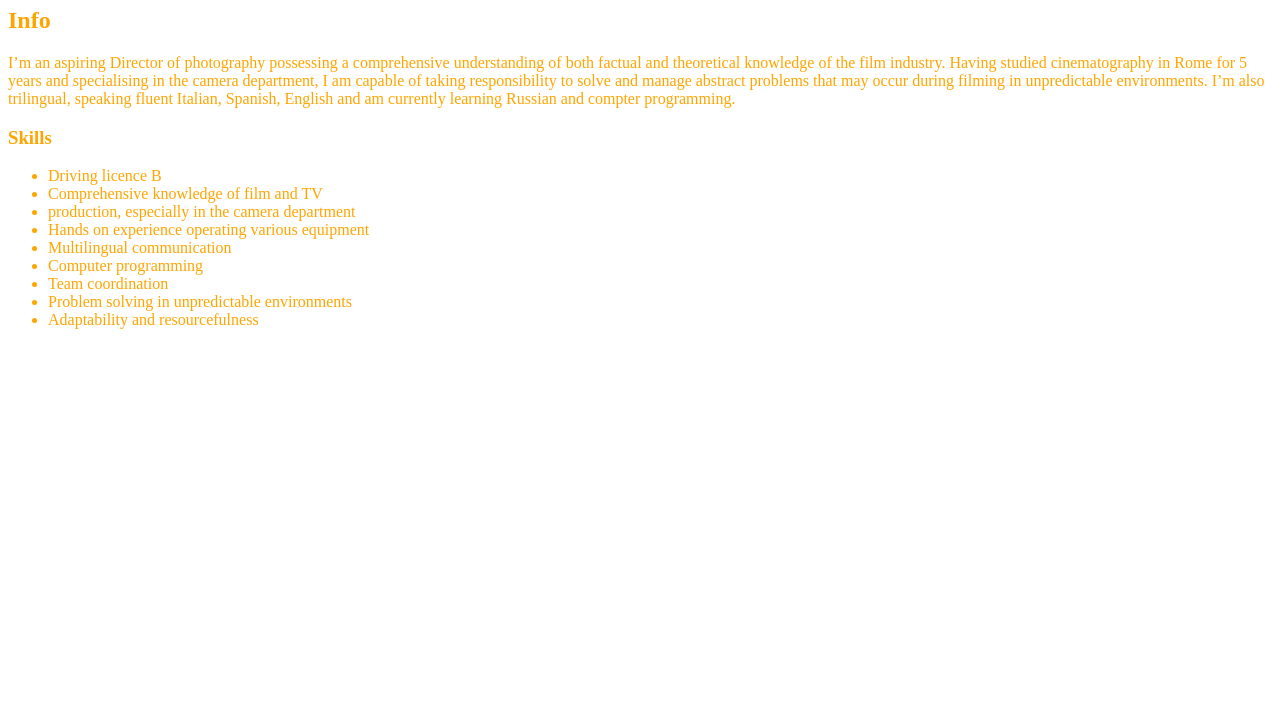
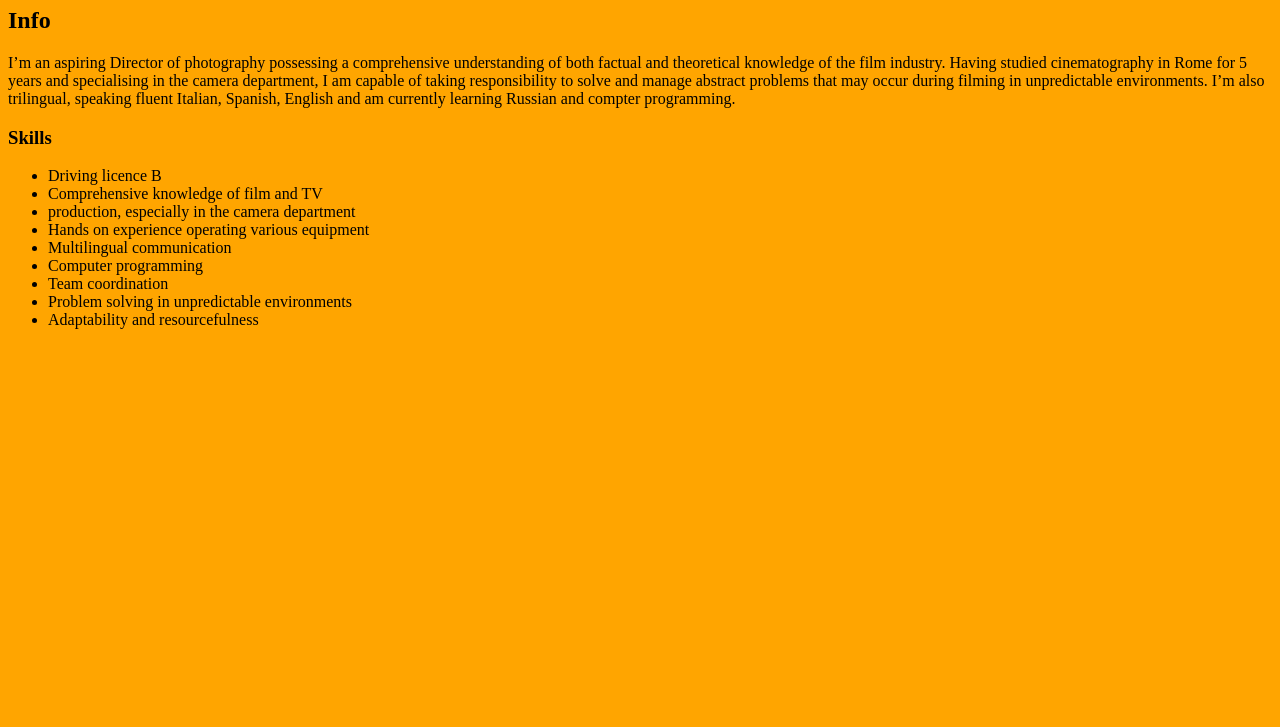
Before and after one commit to RaoulJuke/My-Website, a plain HTML site: page index.html in a window 1280 px wide. Shown: the part 73-800 px from the top of the page. Drawn offline with Linux system fonts and the light colour scheme.

Commit message:
Update index.html

```diff
--- a/index.html
+++ b/index.html
@@ -4,7 +4,7 @@
 	<meta charset="utf-8">
 	<title>Welcome To My Website!</title>
 	<style>
-		body {color: orange;}
+		body {background-color: orange;}
 	</style
 </head>
 	<body>
```
